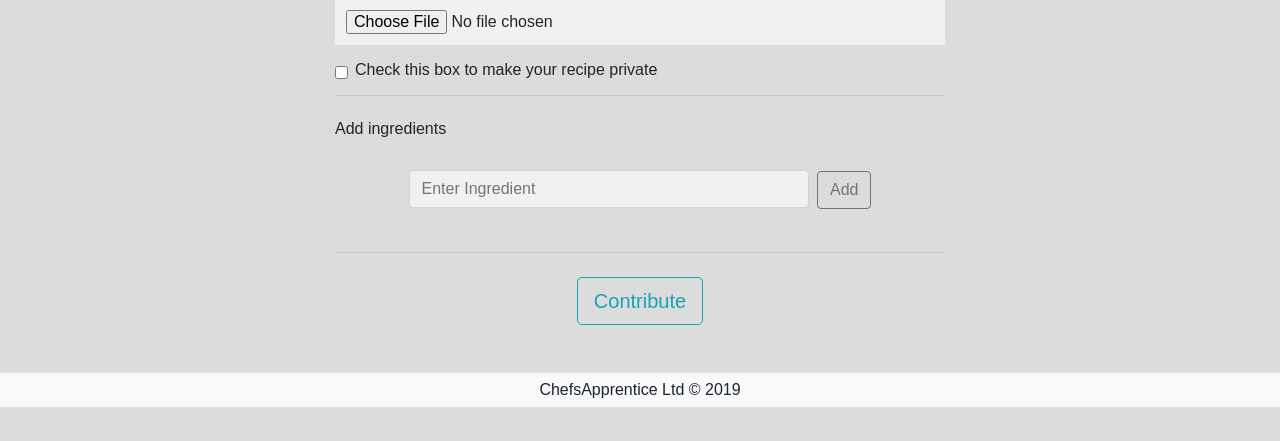
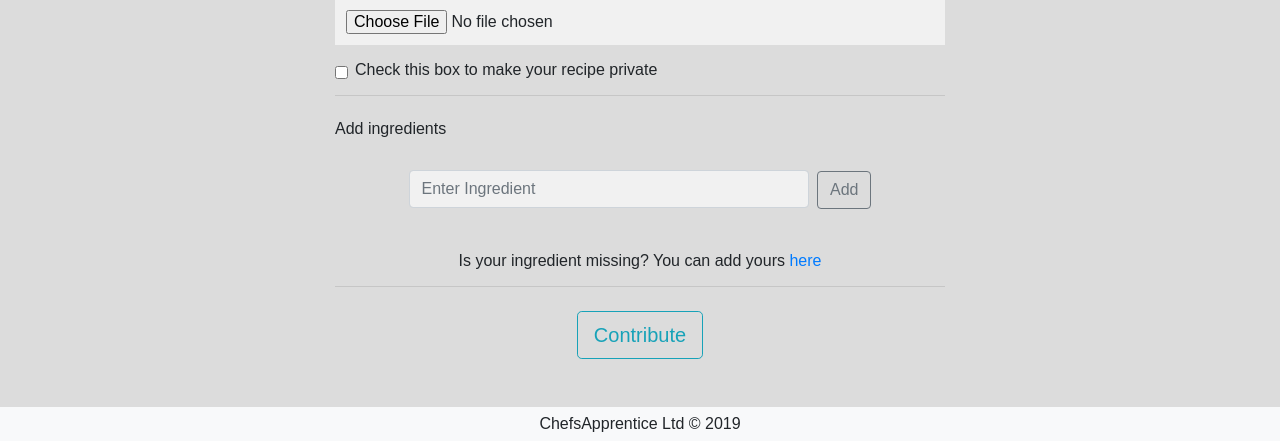
Before and after one commit to Zmrihawy/ProgramvareUtvikling, a Django app: page /add_recipe/ in a window 1280 px wide. Shown: the part 851-1292 px from the top of the page. Before the commit the page ends 1258 px from the top, so only its background shows below. Run offline with Django 3.2, Linux system fonts and the light colour scheme; data that the repository does not hold is empty; parts of the project's set-up code (start-up, migrations or seed data) failed here and were passed over; some libraries are stand-ins or nearby versions.

Commit message:
added link to add ingredient

```diff
--- a/chefsApprentice/recipe/templates/recipe/add_recipe.html
+++ b/chefsApprentice/recipe/templates/recipe/add_recipe.html
@@ -23,7 +23,7 @@ Add recipe
               <button href="#!" id="addbutton" class="btn btn-outline-secondary ml-1" type="button">Add</button>
 
               <div class="row mt-1 mb-3" id="addfield"></div>
-
+                                <p>Is your ingredient missing? You can add yours <a href="{% url 'recipe:add-ingredient' %}">here</a> </p>
               <hr />
               <button class="btn btn-outline-info btn-lg mt-2" type="submit">Contribute</button>
             </div>
```
